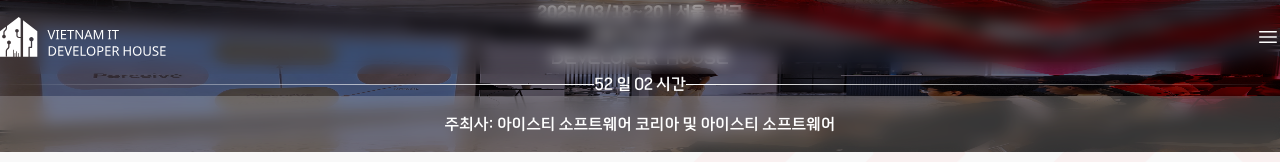
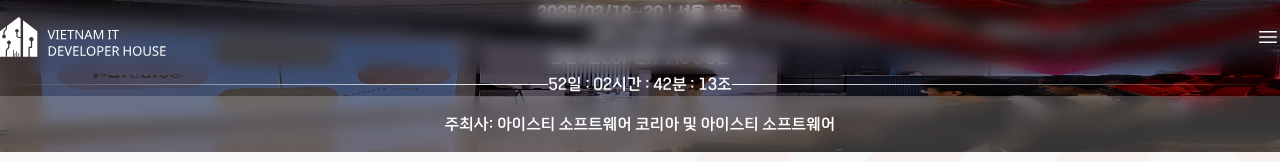
Before and after one commit to nguyenviet02/vietnam-it-developer-house, a React (Vite) app: page / in a window 1280 px wide. Shown: the top 162 px of the page. Built offline with nearby package versions, Linux system fonts and the light colour scheme; what fluid-tailwind would draw is missing.

Commit message:
fix: time format

```diff
--- a/src/components/home/Countdown.tsx
+++ b/src/components/home/Countdown.tsx
@@ -4,6 +4,8 @@ const Countdown = () => {
   const [timeLeft, setTimeLeft] = useState({
     days: 0,
     hours: 0,
+    minutes: 0,
+    seconds: 0,
   });
 
   // Add padding function for numbers less than 10
@@ -25,13 +27,15 @@ const Countdown = () => {
 
       if (difference > 0) {
         const days = Math.floor(difference / (1000 * 60 * 60 * 24));
-        const hours = Math.floor(
-          (difference % (1000 * 60 * 60 * 24)) / (1000 * 60 * 60),
-        );
+        const hours = Math.floor((difference / (1000 * 60 * 60)) % 24);
+        const minutes = Math.floor((difference / 1000 / 60) % 60);
+        const seconds = Math.floor((difference / 1000) % 60);
 
         setTimeLeft({
           days,
           hours,
+          minutes,
+          seconds,
         });
       }
     };
@@ -40,14 +44,15 @@ const Countdown = () => {
     calculateTimeLeft();
 
     // Update every hour
-    const timer = setInterval(calculateTimeLeft, 1000 * 60);
+    const timer = setInterval(calculateTimeLeft, 1000);
 
     return () => clearInterval(timer);
   }, []);
 
   return (
     <span className="w-fit shrink-0 ~text-[0.75rem]/[2.25rem] ~leading-[1rem]/[3.375rem]">
-      {padNumber(timeLeft.days)} 일 {padNumber(timeLeft.hours)} 시간
+      {padNumber(timeLeft.days)}일 : {padNumber(timeLeft.hours)}시간 :{" "}
+      {padNumber(timeLeft.minutes)}분 : {padNumber(timeLeft.seconds)}조
     </span>
   );
 };
```
